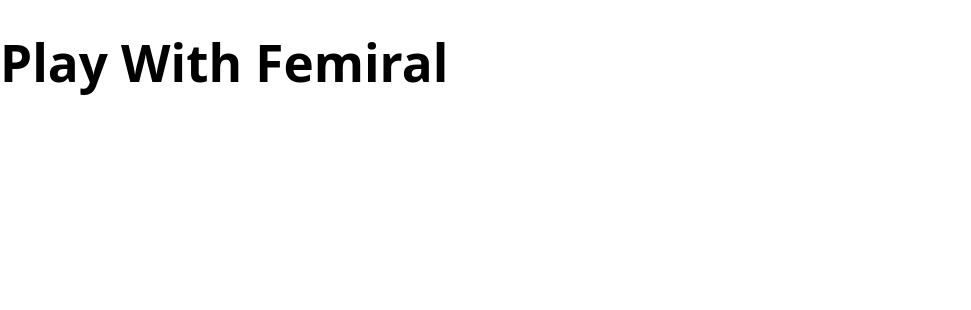
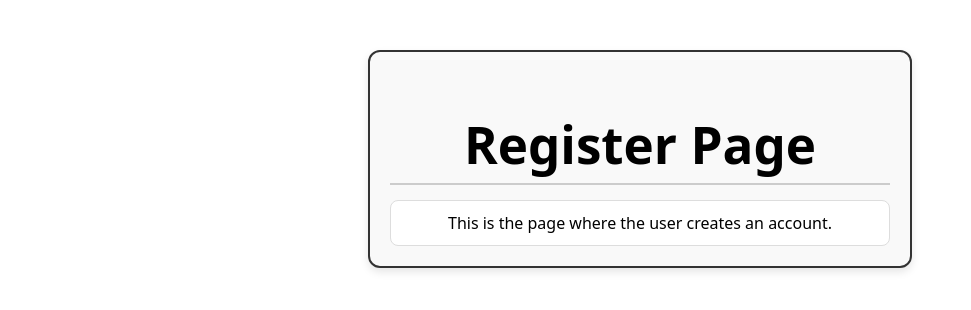
Before and after one commit to Frommflin/fwk-femiral-frontend, a React (Vite) app: page /register in a window 1280 px wide. Shown: the top 310 px of the page, without its empty margins (0-971 px from the left). Built offline with nearby package versions, Linux system fonts and the light colour scheme.

Commit message:
Creating router for application

```diff
--- a/src/App.jsx
+++ b/src/App.jsx
@@ -1,8 +1,12 @@
+import { BrowserRouter } from "react-router-dom"
+import AppRoutes from "./routes/AppRoutes"
 
 function App() {
 
   return (
-    <h1> Play With Femiral</h1>
+    <BrowserRouter>
+      <AppRoutes></AppRoutes>
+    </BrowserRouter>
   )
 }
 
--- a/src/pages/Register/Register.page.jsx
+++ b/src/pages/Register/Register.page.jsx
@@ -5,7 +5,7 @@ const Register = () => {
   return (
     <>
       <div className={styles.container}>
-        <h1 className={styles.heading}>Login Page</h1>
+        <h1 className={styles.heading}>Register Page</h1>
         <div className={styles.text}>
           This is the page where the user creates an account.
         </div>
--- /dev/null
+++ b/src/routes/AppRoutes.jsx
@@ -0,0 +1,19 @@
+import React from 'react'
+import { Route, Routes } from 'react-router-dom'
+import Home from '../pages/Home/Home.page'
+import Game from '../pages/Game/Game.page'
+import Login from '../pages/Login/Login.page'
+import Register from '../pages/Register/Register.page'
+
+const AppRoutes = () => {
+  return (
+    <Routes>
+        <Route path='/' element={ <Home/> } />
+        <Route path='/play' element={ <Game/> } />
+        <Route path='/signin' element={ <Login/> } />
+        <Route path='/register' element={ <Register/> } />
+    </Routes>
+  )
+}
+
+export default AppRoutes
```
Also changed, not shown: package.json (+6 -5 lines), 1 other file (tests, documents, lock files or other folders).
